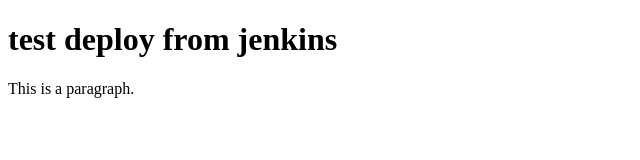
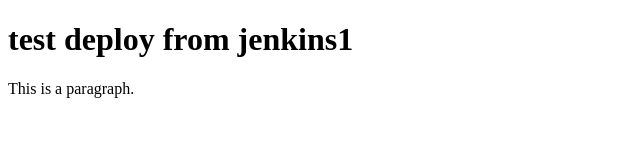
Before and after one commit to learning4-github/gitdemo, a plain HTML site: page index.html in a window 1280 px wide. Shown: the full height of the page, 0-640 px from the left. Drawn offline with Linux system fonts and the light colour scheme.

Commit message:
Update index.html

```diff
--- a/index.html
+++ b/index.html
@@ -5,7 +5,7 @@
 </head>
 <body>
 
-<h1>test deploy from jenkins</h1>
+<h1>test deploy from jenkins1</h1>
 <p>This is a paragraph.</p>
 
 </body>
```
